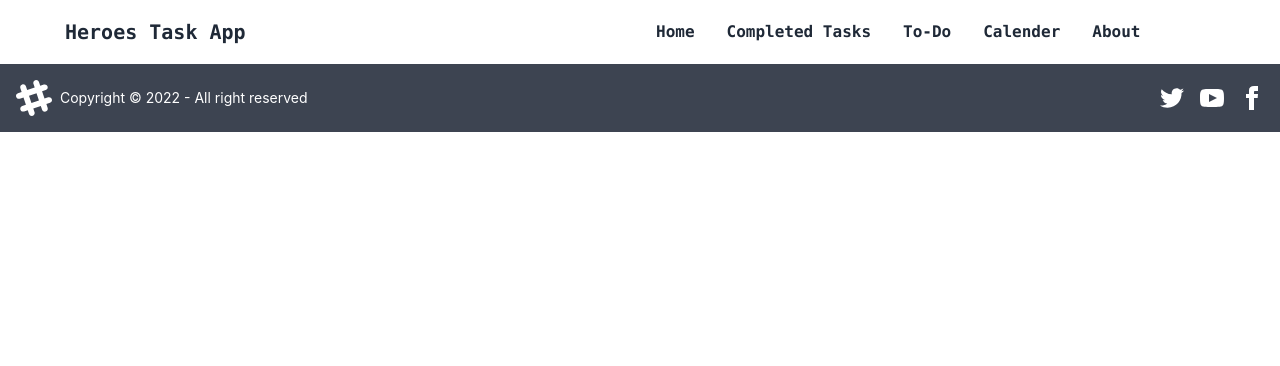
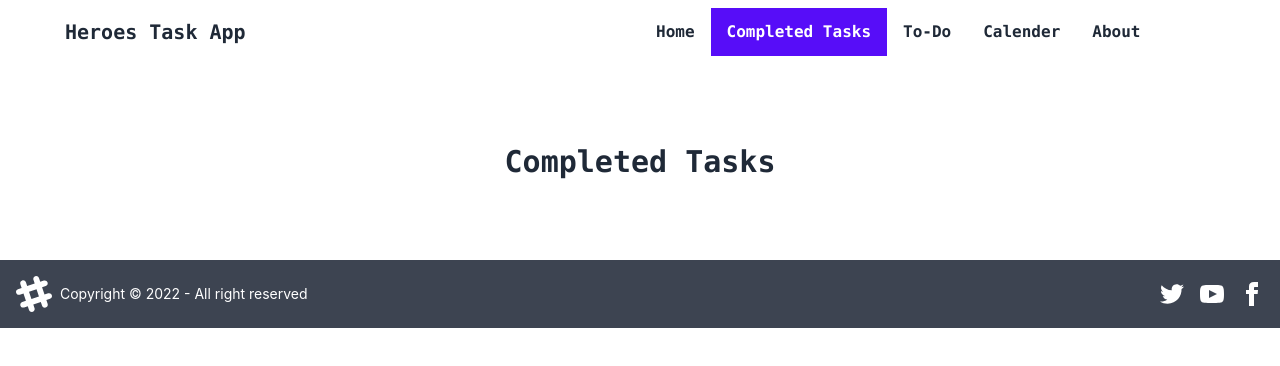
Before and after one commit to Mehadi-Hasan98/Heroes-Task-app, a React (Create React App) app: page /completedtasks in a window 1280 px wide. Shown: the top 366 px of the page. Built offline with nearby package versions, Linux system fonts and the light colour scheme.

Commit message:
Route setup complete

```diff
--- a/src/App.js
+++ b/src/App.js
@@ -2,9 +2,11 @@ import { Route, Routes } from "react-router-dom";
 import './App.css';
 import About from "./components/About/About";
 import Calender from "./components/Calender/Calender";
+import CompletedTasks from "./components/CompletedTasks/CompletedTasks";
 import Home from "./components/Home/Home";
 import Footer from './components/Shared/Footer';
 import Navbar from './components/Shared/Navbar';
+import Todo from "./components/ToDo/Todo";
 
 function App() {
   return (
@@ -12,6 +14,8 @@ function App() {
       <Navbar/>
       <Routes>
         <Route path="/" element={<Home/>}></Route>
+        <Route path="completedtasks" element={<CompletedTasks/>}></Route>
+        <Route path="todo" element={<Todo/>}></Route>
         <Route path="calender" element={<Calender/>}></Route>
         <Route path="about" element={<About/>}></Route>
       </Routes>
--- a/src/components/About/About.js
+++ b/src/components/About/About.js
@@ -2,7 +2,7 @@
 const About = () => {
     return (
         <div>
-            <h1 className='text-3xl text-center font-mono mt-16'>Welcome to Heroes Task App</h1>
+            <h1 className='text-3xl text-center font-bold font-mono mt-20 mb-20'>Welcome to Heroes Task App</h1>
         </div>
     );
 };
--- /dev/null
+++ b/src/components/CompletedTasks/CompletedTasks.js
@@ -0,0 +1,10 @@
+
+const CompletedTasks = () => {
+    return (
+        <div>
+         <h1 className='text-3xl font-bold font-mono text-center mt-20 mb-20'>Completed Tasks</h1>
+        </div>
+    );
+};
+
+export default CompletedTasks;
--- a/src/components/Home/Home.js
+++ b/src/components/Home/Home.js
@@ -2,7 +2,7 @@
 const Home = () => {
     return (
         <div>
-            <h1>Home</h1>
+            <h1 className="text-4xl text-center font-bold font-mono mt-20 mb-20">Home</h1>
         </div>
     );
 };
--- a/src/components/Shared/Navbar.js
+++ b/src/components/Shared/Navbar.js
@@ -4,8 +4,8 @@ const Navbar = () => {
     const menuItems = <>
 
       <li><NavLink to="/">Home</NavLink></li>
-      <li><a>Completed Tasks</a></li>
-      <li><a>To-Do</a></li>
+      <li><NavLink to="/completedtasks">Completed Tasks</NavLink></li>
+      <li><NavLink to="/todo">To-Do</NavLink></li>
       <li><NavLink to="/calender">Calender</NavLink></li>
       <li><NavLink to="/about">About</NavLink></li>
 
--- /dev/null
+++ b/src/components/ToDo/Todo.js
@@ -0,0 +1,10 @@
+
+const Todo = () => {
+    return (
+        <div>
+            <h1 className='text-3xl font-bold font-mono text-center mt-20 mb-20'>To-Do List</h1>
+        </div>
+    );
+};
+
+export default Todo;
```
